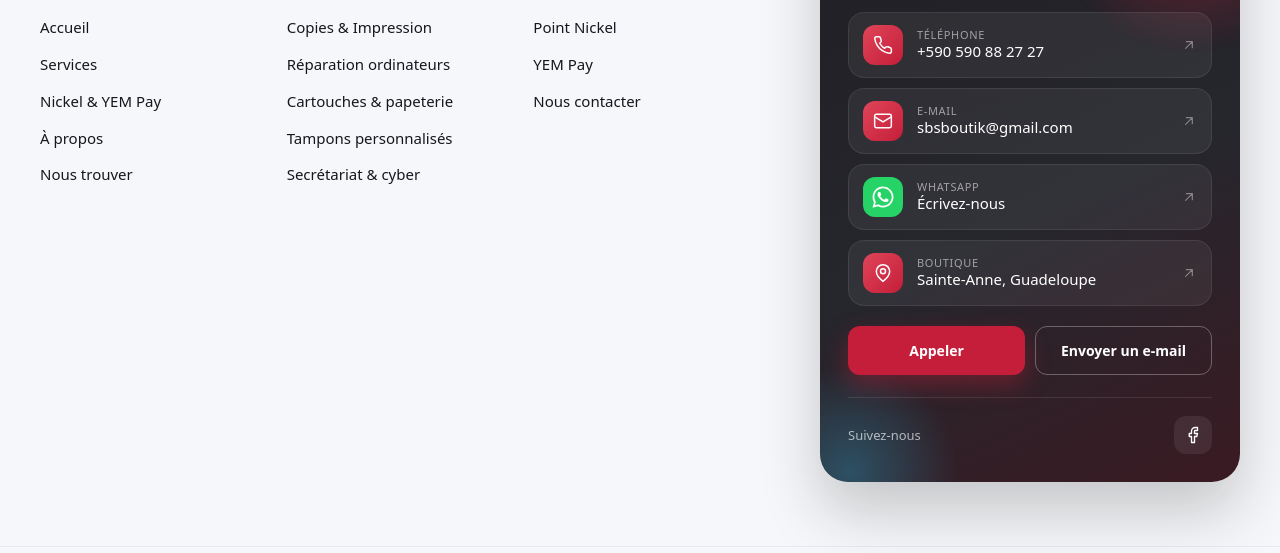
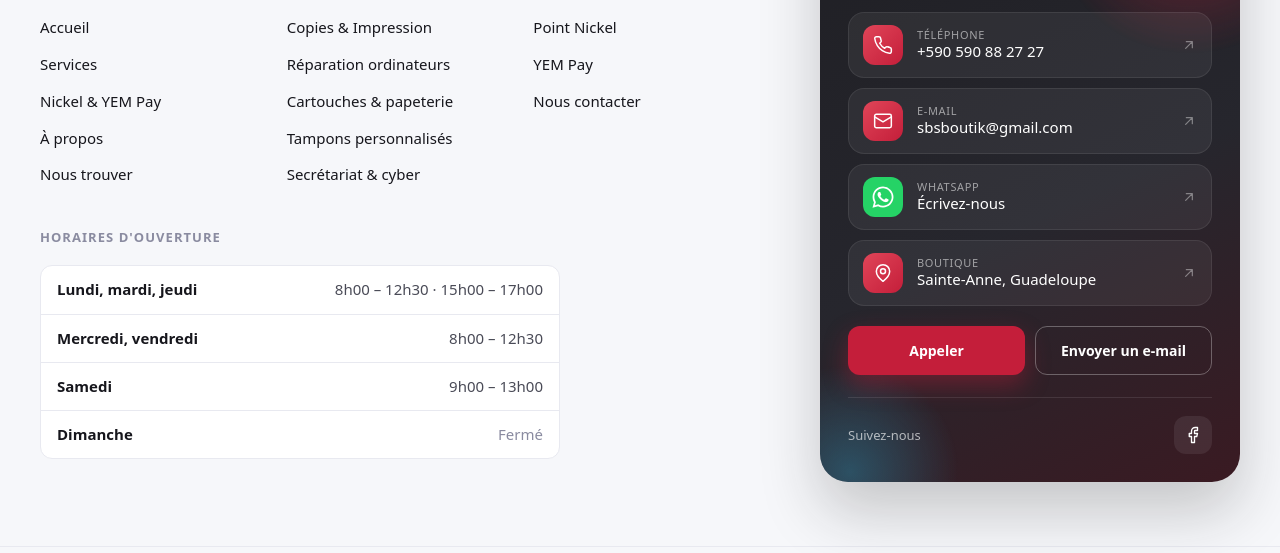
Before and after one commit to Val971/sbsBoutik, an Astro site: page / in a window 1280 px wide. Shown: the part 9107-9660 px from the top of the page. Built offline with nearby package versions, Linux system fonts and the light colour scheme; Astro itself is replaced by a stand-in of ours; a web font is replaced by a local one.

Commit message:
fix horaires

```diff
--- a/src/components/Footer.astro
+++ b/src/components/Footer.astro
@@ -1,5 +1,6 @@
 ---
 import ContactCard from './ContactCard.astro'
+import { OPENING_HOURS } from '../config/contact'
 
 const columns = [
   {
@@ -53,6 +54,17 @@ const columns = [
           </div>
         ))}
       </nav>
+      <section class="hours" aria-labelledby="footer-hours">
+  <h2 id="footer-hours">Horaires d'ouverture</h2>
+  <dl>
+    {OPENING_HOURS.map((h) => (
+      <div class:list={['hours-row', { closed: h.slots.length === 0 }]}>
+        <dt>{h.days}</dt>
+        <dd>{h.slots.length ? h.slots.join(' · ') : 'Fermé'}</dd>
+      </div>
+    ))}
+  </dl>
+</section>
     </div>
 
     <div class="side">
@@ -134,6 +146,39 @@ const columns = [
   .cols a:hover {
     color: var(--primary);
   }
+  .hours {
+  max-width: 520px;
+}
+.hours dl {
+  display: flex;
+  flex-direction: column;
+  border: 1px solid var(--border);
+  border-radius: var(--radius-sm);
+  background: var(--white);
+  overflow: hidden;
+}
+.hours-row {
+  display: flex;
+  flex-wrap: wrap;
+  justify-content: space-between;
+  gap: 4px 16px;
+  padding: 12px 16px;
+  font-size: 15px;
+}
+.hours-row + .hours-row {
+  border-top: 1px solid var(--border);
+}
+.hours dt {
+  font-weight: 600;
+  color: var(--dark);
+}
+.hours dd {
+  margin: 0;
+  color: var(--text);
+}
+.hours-row.closed dd {
+  color: var(--muted);
+}
   .bottom {
     display: flex;
     flex-direction: column;
--- a/src/config/contact.ts
+++ b/src/config/contact.ts
@@ -18,3 +18,12 @@ export const whatsappHref = (text?: string) =>
 
 export const WHATSAPP_ICON =
   '<svg width="22" height="22" viewBox="0 0 24 24" fill="currentColor" aria-hidden="true"><path d="M17.47 14.38c-.3-.15-1.75-.86-2.02-.96-.27-.1-.47-.15-.67.15-.2.3-.77.96-.94 1.16-.17.2-.35.22-.64.07-.3-.15-1.25-.46-2.38-1.47-.88-.79-1.47-1.76-1.65-2.06-.17-.3-.02-.46.13-.61.13-.13.3-.35.45-.52.15-.17.2-.3.3-.5.1-.2.05-.37-.03-.52-.07-.15-.67-1.61-.92-2.2-.24-.58-.49-.5-.67-.51h-.57c-.2 0-.52.07-.79.37-.27.3-1.04 1.02-1.04 2.48s1.07 2.88 1.21 3.08c.15.2 2.1 3.2 5.08 4.49.71.31 1.26.49 1.69.63.71.22 1.36.19 1.87.12.57-.09 1.75-.72 2-1.41.25-.69.25-1.29.17-1.41-.07-.12-.27-.2-.57-.35zM12.04 21.5h-.01a9.45 9.45 0 0 1-4.82-1.32l-.35-.21-3.58.94.96-3.49-.23-.36a9.43 9.43 0 0 1-1.45-5.03c0-5.22 4.25-9.47 9.48-9.47 2.53 0 4.91.99 6.7 2.78a9.4 9.4 0 0 1 2.77 6.7c0 5.22-4.25 9.47-9.47 9.47zm8.06-17.53A11.33 11.33 0 0 0 12.04.63C5.76.63.65 5.74.65 12.02c0 2.01.52 3.97 1.52 5.7L.55 23.62l6.04-1.58a11.36 11.36 0 0 0 5.44 1.39h.01c6.28 0 11.39-5.11 11.39-11.39 0-3.04-1.19-5.9-3.33-8.05z"/></svg>'
+
+  // Horaires d'ouverture de la boutique (affichés dans le pied de page).
+// Un jour sans créneau est affiché « Fermé ».
+export const OPENING_HOURS: { days: string; slots: string[] }[] = [
+  { days: 'Lundi, mardi, jeudi', slots: ['8h00 – 12h30', '15h00 – 17h00'] },
+  { days: 'Mercredi, vendredi', slots: ['8h00 – 12h30'] },
+  { days: 'Samedi', slots: ['9h00 – 13h00'] },
+  { days: 'Dimanche', slots: [] },
+]
```
